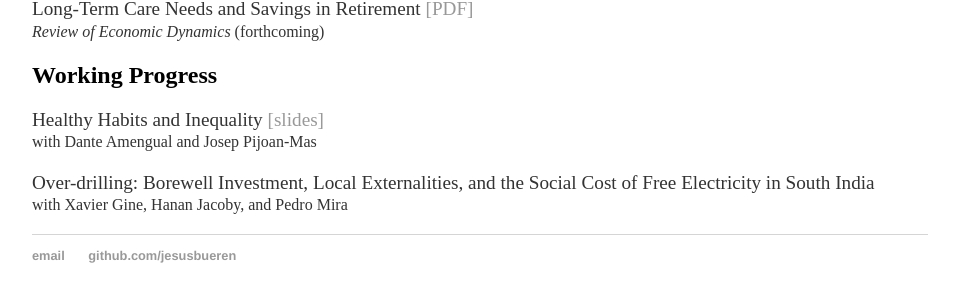
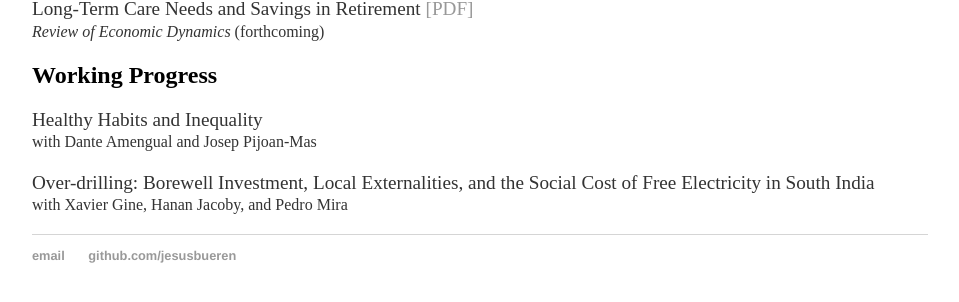
Before and after one commit to jesusbueren/jesusbueren.github.io, a Jekyll site: the page built from research/index.html, in a window 1280 px wide. Shown: the part 507-809 px from the top of the page, without its empty margins (160-1119 px from the left). Built offline with Jekyll 4.4.1, drawn with Linux system fonts in a browser that asks for light colours.

Commit message:
Update index.html

```diff
--- a/research/index.html
+++ b/research/index.html
@@ -24,7 +24,7 @@
 
 	<h2>Working Progress</h2>
 
-	<p> <bold> Healthy Habits and Inequality </bold>  <a href="habits.pdf">[slides]</a> <br>
+	<p> <bold> Healthy Habits and Inequality </bold>  </a> <br>
 	 <small> with Dante Amengual and Josep Pijoan-Mas  </small> <br></p>
 
  	<p> <bold> Over-drilling: Borewell Investment, Local Externalities, and the Social Cost of Free Electricity in South India </bold> <br>
```
